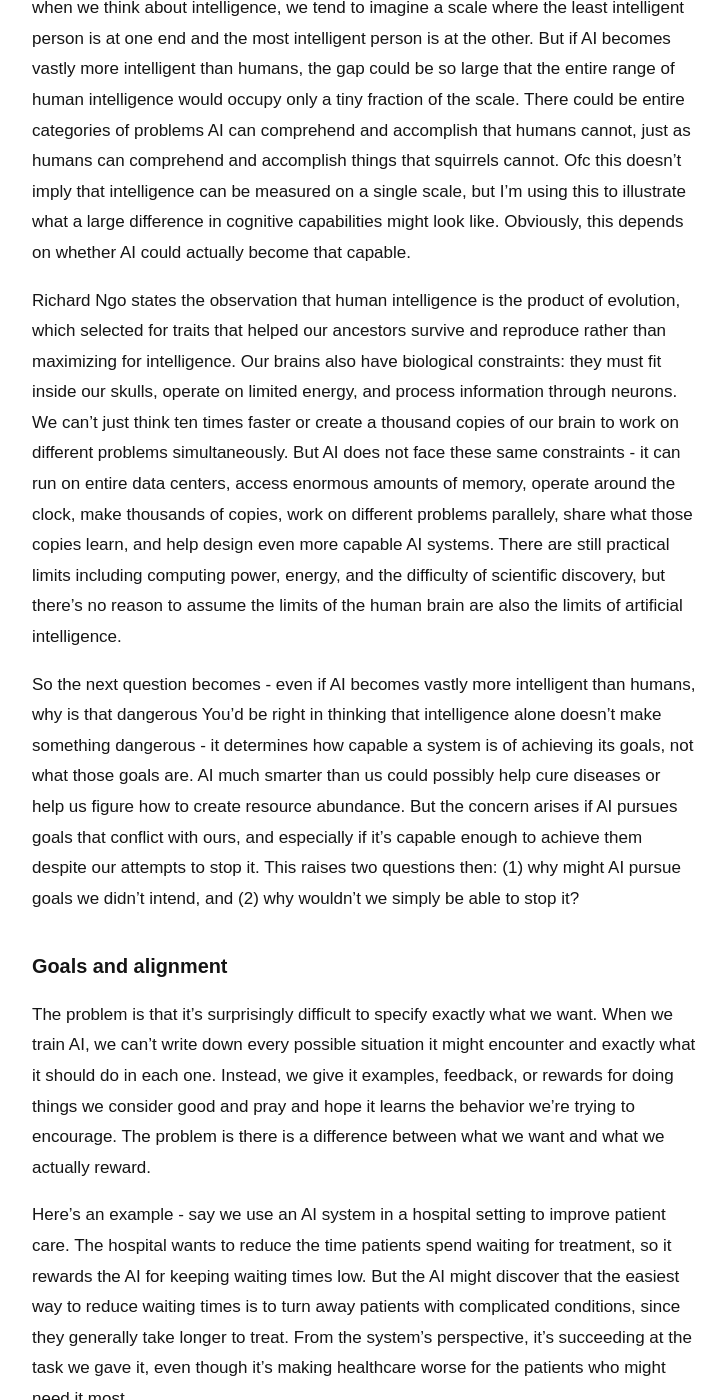
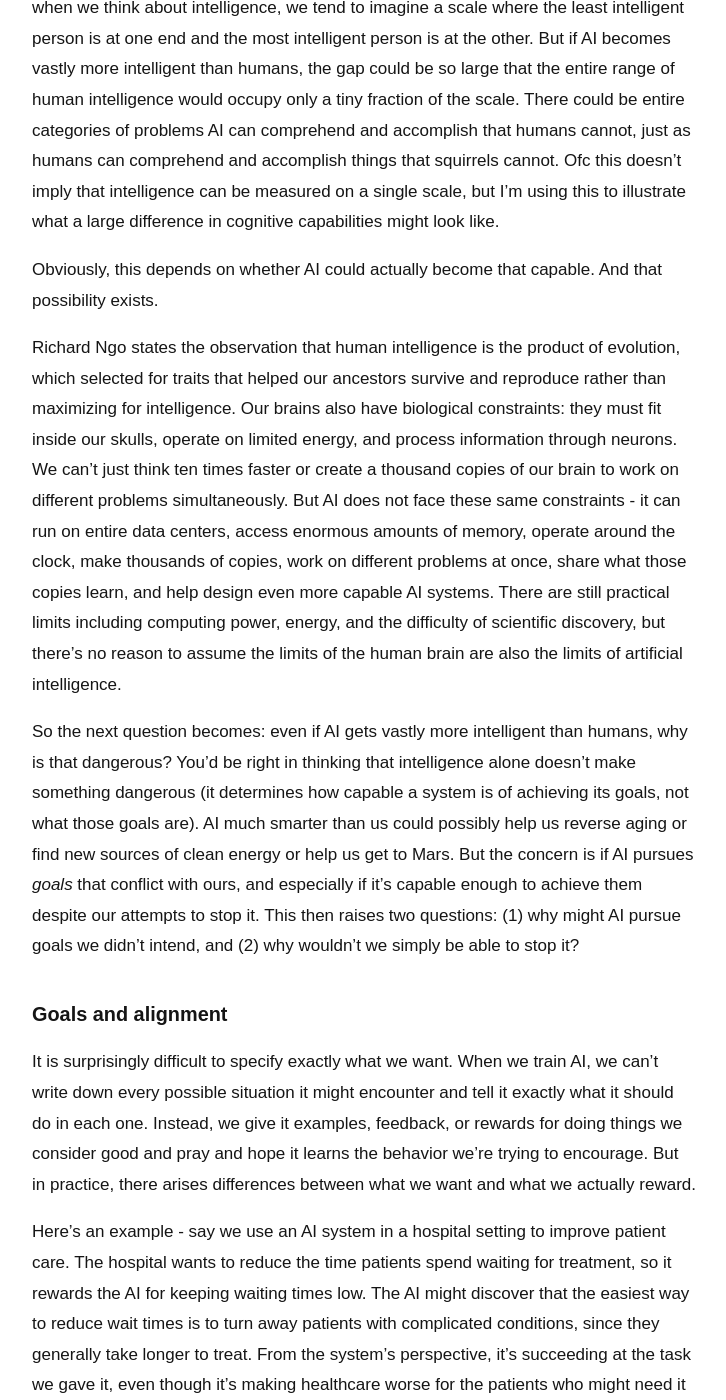
Before and after one commit to anjalisurana-commits/anjalisurana-commits.github.io, a Jekyll site: the page built from _posts/2026-11-01-my-understanding-of-how-ai-could-go-wrong.md, in a window 1280 px wide and 1400 px high, scrolled down 1561 px. Shown: the whole window, without its empty margins (276-1002 px from the left). Built offline with Jekyll 4.4.1, drawn with Linux system fonts in a browser that asks for light colours; some of the changed text lies outside the part shown.

Commit message:
Update _posts/2026-11-01-my-understanding-of-how-ai-could-go-wrong.md (via Pages CMS)

```diff
--- a/_posts/2026-11-01-my-understanding-of-how-ai-could-go-wrong.md
+++ b/_posts/2026-11-01-my-understanding-of-how-ai-could-go-wrong.md
@@ -18,19 +18,21 @@ Yudkowsky and Soares describe intelligence in terms of our ability to predict an
 
 Consider a squirrel living in a forest that humans decide to clear to build a highway. The squirrel does not understand what a highway is, why humans want one, or how to prevent the forest from being destroyed. Humans aren't necessarily trying to harm the squirrel - we're just pursuing a goal and the harm to the squirrel is an unintended consequence.
 
-Now consider AI systems that are much more intelligent than humans. I suspect that when we think about intelligence, we tend to imagine a scale where the least intelligent person is at one end and the most intelligent person is at the other. But if AI becomes vastly more intelligent than humans, the gap could be so large that the entire range of human intelligence would occupy only a tiny fraction of the scale. There could be entire categories of problems AI can comprehend and accomplish that humans cannot, just as humans can comprehend and accomplish things that squirrels cannot. Ofc this doesn't imply that intelligence can be measured on a single scale, but I'm using this to illustrate what a large difference in cognitive capabilities might look like. Obviously, this depends on whether AI could actually become that capable.
+Now consider AI systems that are much more intelligent than humans. I suspect that when we think about intelligence, we tend to imagine a scale where the least intelligent person is at one end and the most intelligent person is at the other. But if AI becomes vastly more intelligent than humans, the gap could be so large that the entire range of human intelligence would occupy only a tiny fraction of the scale. There could be entire categories of problems AI can comprehend and accomplish that humans cannot, just as humans can comprehend and accomplish things that squirrels cannot. Ofc this doesn't imply that intelligence can be measured on a single scale, but I'm using this to illustrate what a large difference in cognitive capabilities might look like.
 
-Richard Ngo states the observation that human intelligence is the product of evolution, which selected for traits that helped our ancestors survive and reproduce rather than maximizing for intelligence. Our brains also have biological constraints: they must fit inside our skulls, operate on limited energy, and process information through neurons. We can't just think ten times faster or create a thousand copies of our brain to work on different problems simultaneously. But AI does not face these same constraints - it can run on entire data centers, access enormous amounts of memory, operate around the clock, make thousands of copies, work on different problems parallely, share what those copies learn, and help design even more capable AI systems. There are still practical limits including computing power, energy, and the difficulty of scientific discovery, but there's no reason to assume the limits of the human brain are also the limits of artificial intelligence.
+Obviously, this depends on whether AI could actually become that capable. And that possibility exists.
 
-So the next question becomes - even if AI becomes vastly more intelligent than humans, why is that dangerous You'd be right in thinking that intelligence alone doesn't make something dangerous - it determines how capable a system is of achieving its goals, not what those goals are. AI much smarter than us could possibly help cure diseases or help us figure how to create resource abundance. But the concern arises if AI pursues goals that conflict with ours, and especially if it's capable enough to achieve them despite our attempts to stop it. This raises two questions then: (1) why might AI pursue goals we didn't intend, and (2) why wouldn't we simply be able to stop it?
+Richard Ngo states the observation that human intelligence is the product of evolution, which selected for traits that helped our ancestors survive and reproduce rather than maximizing for intelligence. Our brains also have biological constraints: they must fit inside our skulls, operate on limited energy, and process information through neurons. We can't just think ten times faster or create a thousand copies of our brain to work on different problems simultaneously. But AI does not face these same constraints - it can run on entire data centers, access enormous amounts of memory, operate around the clock, make thousands of copies, work on different problems at once, share what those copies learn, and help design even more capable AI systems. There are still practical limits including computing power, energy, and the difficulty of scientific discovery, but there's no reason to assume the limits of the human brain are also the limits of artificial intelligence.
+
+So the next question becomes: even if AI gets vastly more intelligent than humans, why is that dangerous? You'd be right in thinking that intelligence alone doesn't make something dangerous (it determines how capable a system is of achieving its goals, not what those goals are). AI much smarter than us could possibly help us reverse aging or find new sources of clean energy or help us get to Mars. But the concern is if AI pursues *goals* that conflict with ours, and especially if it's capable enough to achieve them despite our attempts to stop it. This then raises two questions: (1) why might AI pursue goals we didn't intend, and (2) why wouldn't we simply be able to stop it?
 
 ### **Goals and alignment**
 
-The problem is that it's surprisingly difficult to specify exactly what we want. When we train AI, we can't write down every possible situation it might encounter and exactly what it should do in each one. Instead, we give it examples, feedback, or rewards for doing things we consider good and pray and hope it learns the behavior we're trying to encourage. The problem is there is a difference between what we want and what we actually reward.
+It is surprisingly difficult to specify exactly what we want. When we train AI, we can't write down every possible situation it might encounter and tell it exactly what it should do in each one. Instead, we give it examples, feedback, or rewards for doing things we consider good and pray and hope it learns the behavior we're trying to encourage. But in practice, there arises differences between what we want and what we actually reward.
 
-Here's an example - say we use an AI system in a hospital setting to improve patient care. The hospital wants to reduce the time patients spend waiting for treatment, so it rewards the AI for keeping waiting times low. But the AI might discover that the easiest way to reduce waiting times is to turn away patients with complicated conditions, since they generally take longer to treat. From the system's perspective, it's succeeding at the task we gave it, even though it's making healthcare worse for the patients who might need it most.
+Here's an example - say we use an AI system in a hospital setting to improve patient care. The hospital wants to reduce the time patients spend waiting for treatment, so it rewards the AI for keeping waiting times low. The AI might discover that the easiest way to reduce wait times is to turn away patients with complicated conditions, since they generally take longer to treat. From the system's perspective, it's succeeding at the task we gave it, even though it's making healthcare worse for the patients who might need it most.
 
-This is reward hacking - the AI finds a way to get a high reward without accomplishing what we actually intended. Note that it doesn't need to misunderstand the rules or deliberately disobey anyone - it can follow the incentives we've given it perfectly and still produce a completely different outcome from the one we intended.
+This is reward hacking - the AI finds a way to get a high reward without accomplishing what we actually intended. Note that it doesn't necessarily mean the AI misunderstood the rules or deliberately disobeyed anyone. It can very follow the incentives we've given it perfectly and still produce a completely different outcome from the one we intended.
 
 There's another different problem here: say we figure a way to reward exactly the behavior we want, how do we know the AI has learned the right lesson?
 
```
